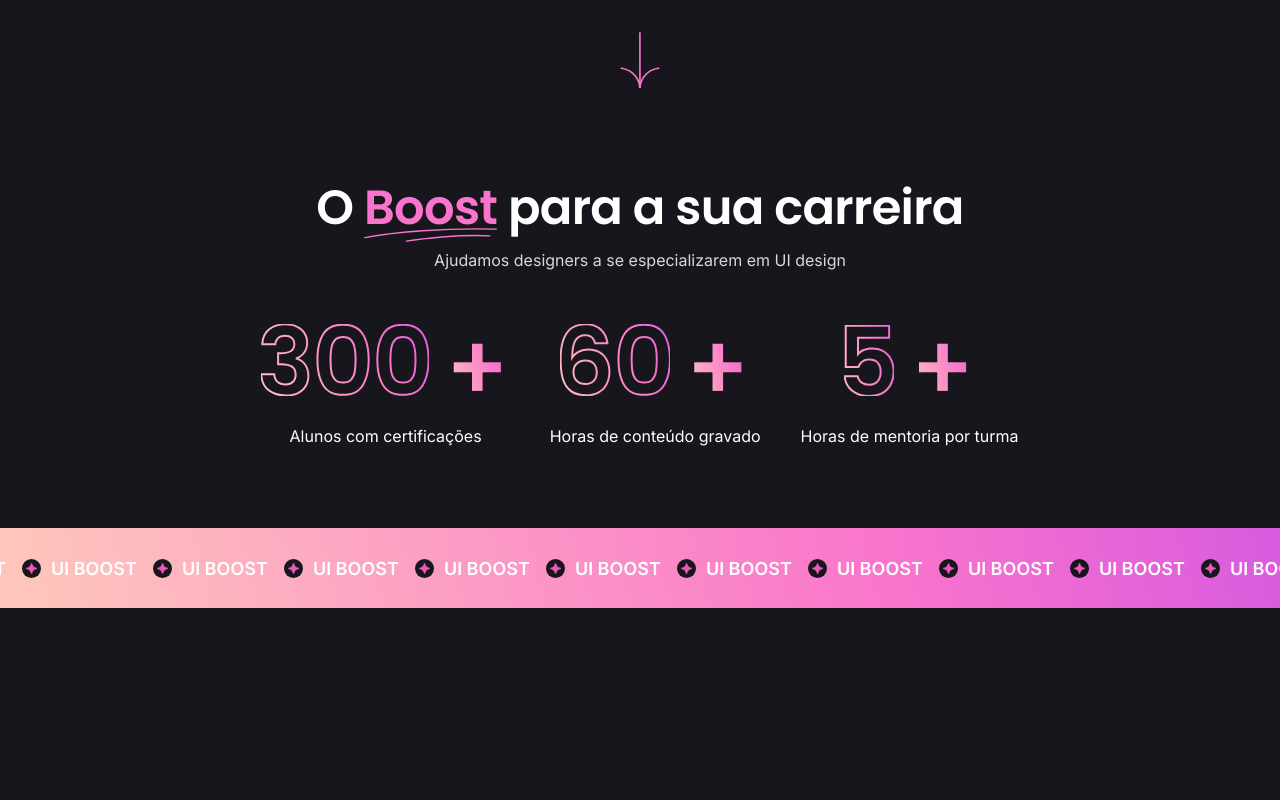
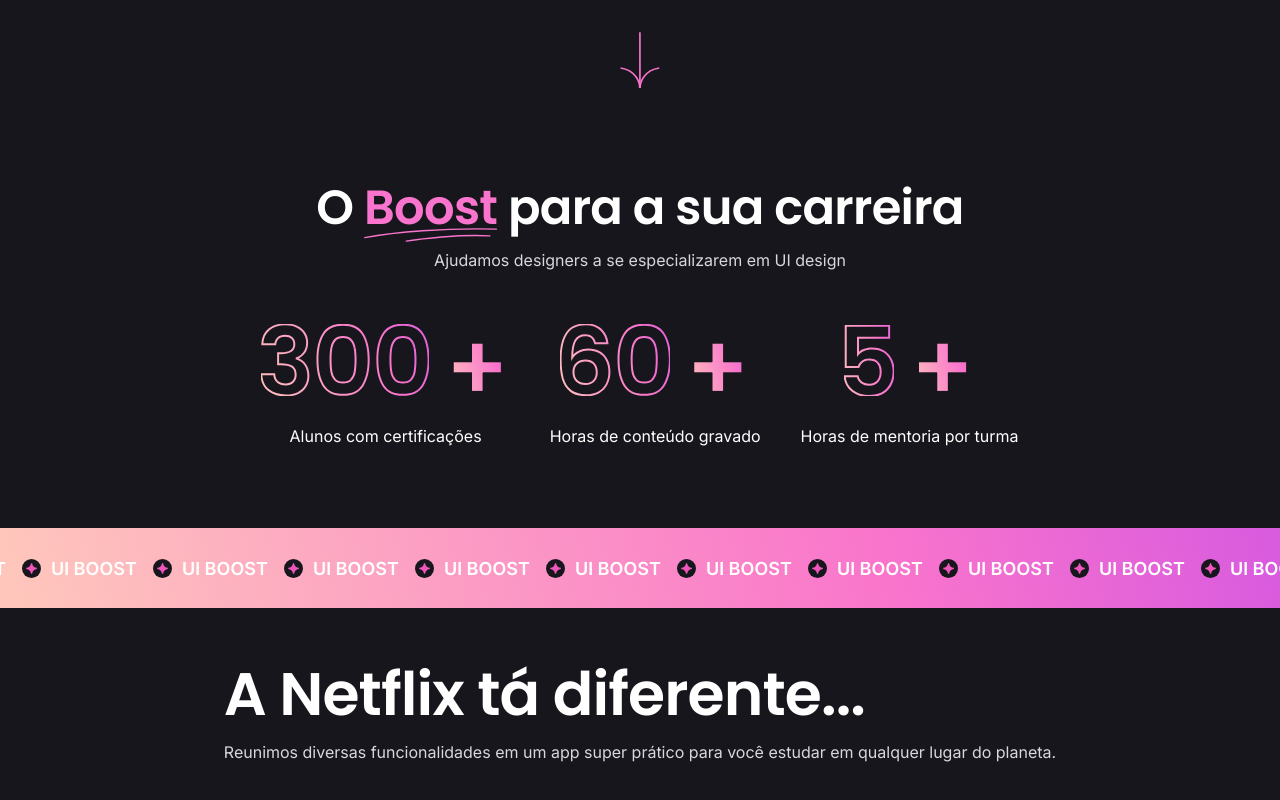
Before and after one commit to cpt-westphalen/lp-uiboost, a React (Vite) app: page / in a window 1280 px wide. Shown: the part 1015-1815 px from the top of the page. Before the commit the page ends 1623 px from the top, so only its background shows below. Built offline with nearby package versions, Linux system fonts and the light colour scheme.

Commit message:
New Sections folder + Heading Children are Optional

```diff
--- a/src/App.tsx
+++ b/src/App.tsx
@@ -1,10 +1,11 @@
 import { ArrowDivider } from "./svgs/ArrowDivider";
 import { FlexCenter } from "./components/Structures/FlexCenter";
 import { Header } from "./components/Header";
-import { OpeningSection } from "./components/OpeningSection";
+import { OpeningSection } from "./sections/OpeningSection";
 import { Slogan } from "./components/Slogan";
 import { Stats } from "./components/Stats";
 import { UiBoostDivider } from "./components/Dividers/UiBoostDivider";
+import { BenefitsSection } from "./sections/BenefitsSection";
 
 function App() {
 	return (
@@ -22,6 +23,7 @@ function App() {
 					<Stats />
 				</FlexCenter>
 				<UiBoostDivider />
+				<BenefitsSection />
 			</main>
 		</>
 	);
--- a/src/components/Heading/index.tsx
+++ b/src/components/Heading/index.tsx
@@ -7,7 +7,7 @@ export const Heading = ({
 	superTitle?: string;
 	title: string;
 	desc: string;
-	children: React.ReactNode;
+	children?: React.ReactNode;
 }) => {
 	return (
 		<div className='flex flex-col gap-4'>
--- /dev/null
+++ b/src/sections/BenefitsSection/index.tsx
@@ -0,0 +1,11 @@
+import { Heading } from "../../components/Heading";
+import { FlexWrap } from "../../components/Structures/FlexWrap";
+
+export const BenefitsSection = () => (
+	<FlexWrap>
+		<Heading
+			title='A Netflix tá diferente...'
+			desc='Reunimos diversas funcionalidades em um app super prático para você estudar em qualquer lugar do planeta.'
+		/>
+	</FlexWrap>
+);
--- a/src/components/OpeningSection/index.tsx
+++ b/src/sections/OpeningSection/index.tsx
@@ -1,7 +1,7 @@
 import { AppMock } from "./AppMock";
 import { DownloadIcons } from "./DownloadIcons";
-import { Heading } from "../Heading";
-import { FlexWrap } from "../Structures/FlexWrap";
+import { Heading } from "../../components/Heading";
+import { FlexWrap } from "../../components/Structures/FlexWrap";
 
 export const OpeningSection = () => (
 	<FlexWrap>
```
Also changed, not shown: src/sections/OpeningSection/AppMock/index.tsx (renamed from src/components/OpeningSection/AppMock/index.tsx), src/sections/OpeningSection/DownloadIcons/index.tsx (renamed from src/components/OpeningSection/DownloadIcons/index.tsx).
